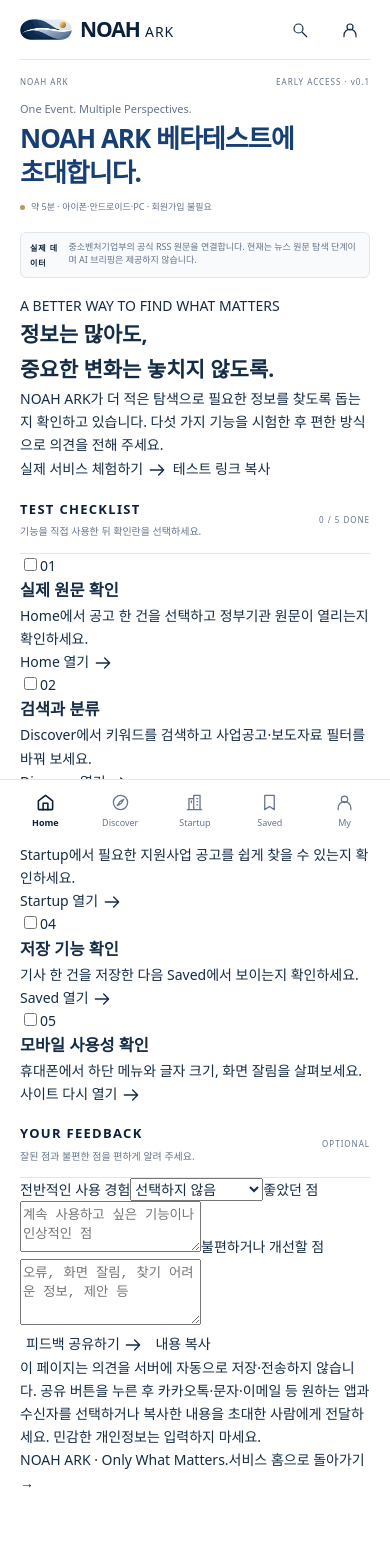
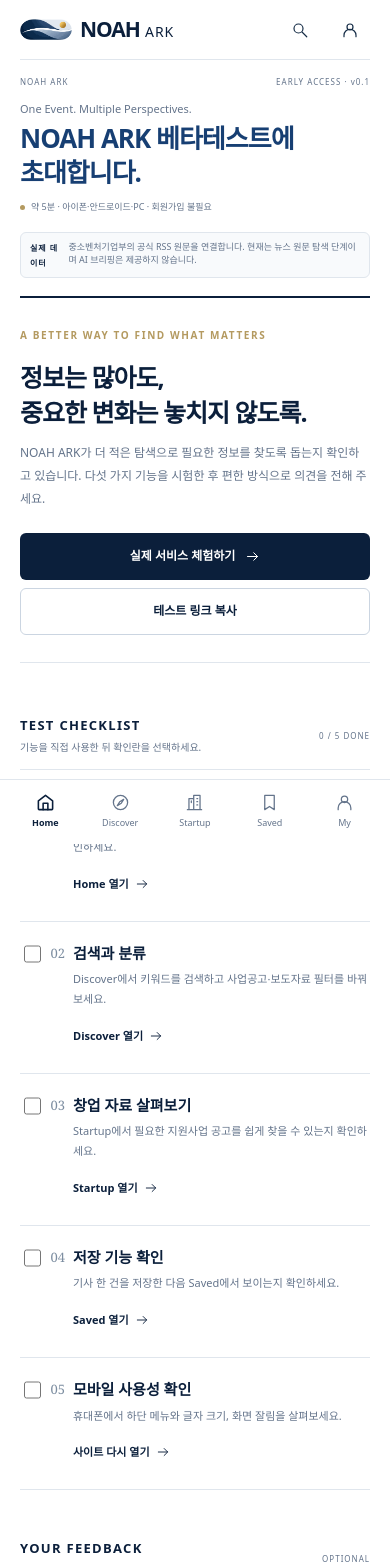
Before and after one commit to Grei8888/NOAH.ark.ai, a Next.js app: page /beta in a window 390 px wide. Shown: the top 1564 px of the page. Built offline with nearby package versions, Linux system fonts and the light colour scheme.

Commit message:
style: responsive beta tester guide and feedback form in A design system

```diff
--- a/app/globals.css
+++ b/app/globals.css
@@ -1701,3 +1701,58 @@ section[id] {
   .sourceDisclaimer { margin-bottom: 75px; }
   .sourceHealth { font-size: 11px; }
 }
+
+
+/* BETA TESTER PROGRAM — same A-layout, independent tester onboarding. */
+.betaWelcome { margin: 26px 0 34px; padding: 32px 0 36px; border-top: 2px solid var(--navy); border-bottom: 1px solid var(--border); }
+.betaEyebrow { font-size: 10px; letter-spacing: 1.6px; color: var(--gold); font-weight: 750; }
+.betaWelcome h2 { margin: 15px 0 12px; color: var(--navy); font-size: clamp(24px,3vw,32px); line-height: 1.4; letter-spacing: -1px; word-break: keep-all; }
+.betaWelcome p { max-width: 640px; color: var(--slate); font-size: 13px; line-height: 1.9; }
+.betaWelcomeActions { display: flex; flex-wrap: wrap; gap: 10px; margin-top: 22px; }
+.betaPrimary, .betaSecondary {
+  display: inline-flex; align-items: center; justify-content: center; gap: 10px;
+  padding: 12px 19px; min-height: 47px; border-radius: 6px;
+  font-size: 12px; font-weight: 650;
+}
+.betaPrimary { color: white; background: var(--navy); }
+.betaPrimary:hover { color: white; background: #183b64; }
+.betaPrimary svg { width: 15px; height: 15px; }
+.betaSecondary { border: 1px solid #cbd5e1; background: #fff; color: var(--navy); }
+.betaSecondary:hover { border-color: var(--navy); }
+.betaMission {
+  display: grid; grid-template-columns: 48px minmax(0,1fr);
+  align-items: start; gap: 15px; padding: 22px 0;
+  border-bottom: 1px solid var(--border);
+}
+.betaMissionCheck { display: flex; align-items: center; gap: 6px; cursor: pointer; }
+.betaMissionCheck input { accent-color: var(--navy); width: 18px; height: 18px; cursor: pointer; }
+.betaMissionCheck span { color: #7c8da0; font-family: Georgia,serif; font-size: 13px; }
+.betaMission h3 { color: var(--navy); font-size: 16px; font-weight: 700; line-height: 1.5; }
+.betaMission p { color: var(--slate); font-size: 12px; line-height: 1.8; margin-top: 5px; }
+.betaMission > div > a { display: inline-flex; align-items: center; gap: 6px; margin-top: 10px; min-height: 34px; color: var(--navy); font-size: 11px; font-weight: 650; }
+.betaMission a svg { width: 14px; height: 14px; }
+.betaFeedback { margin: 30px 0 36px; }
+.betaFeedback > label { display: block; color: var(--navy); font-size: 12px; font-weight: 650; margin: 21px 0 7px; }
+.betaFeedback textarea, .betaFeedback select {
+  display: block; width: 100%; border: 1px solid var(--border);
+  border-radius: 6px; background: white; font: inherit; font-size: 13px;
+  color: var(--ink); padding: 12px; resize: vertical;
+}
+.betaFeedback select { min-height: 45px; }
+.betaFeedback textarea:focus, .betaFeedback select:focus { border-color: var(--gold); outline: 2px solid #b49a6050; }
+.betaFeedbackStatus { font-size: 12px; color: var(--navy); padding: 12px; margin-top: 16px; background: var(--surface); border: 1px solid var(--border); border-radius: 6px; }
+.betaPrivacy { margin-top: 16px; color: var(--slate); font-size: 10px; line-height: 1.8; }
+.betaFooter { display: flex; justify-content: space-between; gap: 20px; flex-wrap: wrap; border-top: 1px solid var(--border); padding: 26px 0 90px; font-size: 10px; color: var(--slate); }
+.betaFooter a { font-weight: 650; color: var(--navy); }
+@media(max-width:767px) {
+  .betaWelcome { margin-top: 18px; padding: 24px 0 27px; }
+  .betaWelcome h2 { font-size: 25px; }
+  .betaWelcome p { font-size: 12px; }
+  .betaWelcomeActions { gap: 8px; }
+  .betaWelcomeActions .betaPrimary { flex: 1 1 100%; }
+  .betaWelcomeActions .betaSecondary { flex: 1 1 100%; }
+  .betaMission { gap: 8px; grid-template-columns: 45px minmax(0,1fr); padding: 20px 0; }
+  .betaMission h3 { font-size: 15px; }
+  .betaMission p { font-size: 11px; }
+  .betaFeedback { margin-bottom: 26px; }
+}
```
